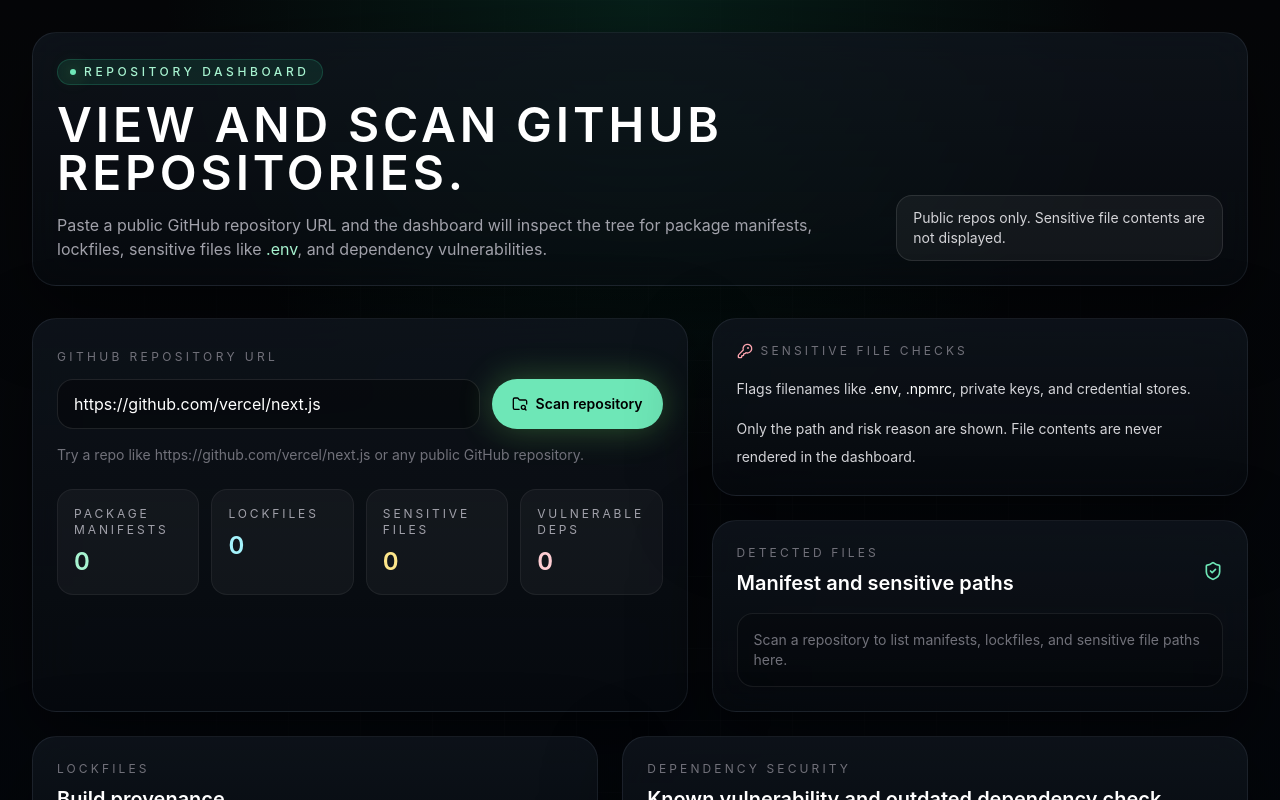
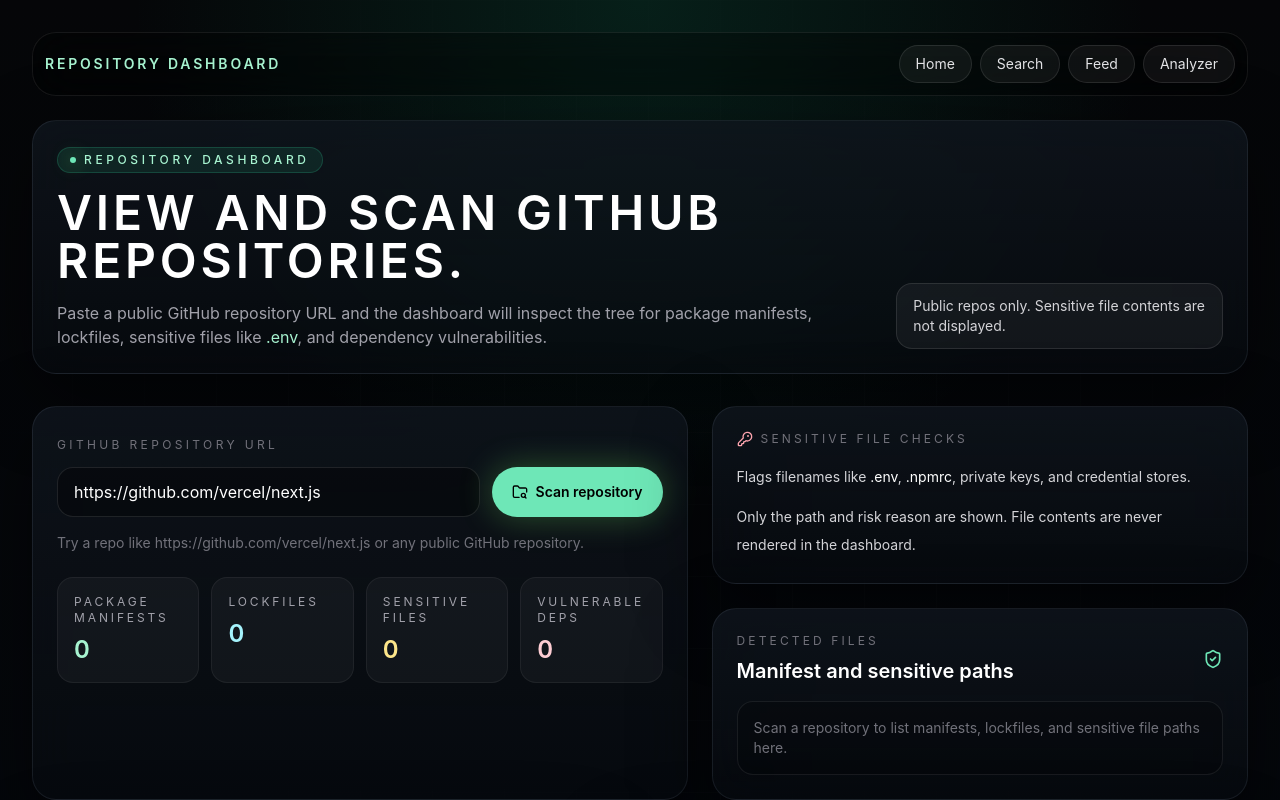
Before and after one commit to darkdevil3610/NpmJaagratha, a Next.js app: page /repository-dashboard in a window 1280 px wide. Shown: the top 800 px of the page. Built offline with nearby package versions, Linux system fonts and the light colour scheme.

Commit message:
feat: add navigation links to Repository Dashboard for improved user experience

```diff
--- a/app/repository-dashboard/page.tsx
+++ b/app/repository-dashboard/page.tsx
@@ -18,6 +18,14 @@
   const [loading, setLoading] = useState(false);
   const [error, setError] = useState<string | null>(null);
   const [result, setResult] = useState<RepositoryDashboardScanResponse | null>(null);
+
+  const navLinks = [
+    { label: 'Home', href: '/' },
+    { label: 'Search', href: '/search' },
+    { label: 'Feed', href: '/feed' },
+    { label: 'Analyzer', href: '/analyze' },
+
+  ];
 
   async function scanRepository(event: FormEvent<HTMLFormElement>) {
     event.preventDefault();
@@ -64,6 +72,25 @@
     <main className="relative overflow-hidden bg-[radial-gradient(circle_at_top,_rgba(16,185,129,0.14),_transparent_42%),linear-gradient(180deg,#050608_0%,#04070c_100%)]">
       <div className="absolute inset-0 opacity-35 grid-overlay" />
       <div className="relative mx-auto max-w-7xl px-4 py-8 sm:px-6 lg:px-8">
+        <div className="mb-6 flex flex-col gap-3 rounded-3xl border border-white/[0.08] bg-black/30 p-3 backdrop-blur-xl sm:flex-row sm:items-center sm:justify-between">
+          <div className="text-sm font-semibold uppercase tracking-[0.2em] text-emerald-200">Repository Dashboard</div>
+          <nav className="flex flex-wrap gap-2">
+            {navLinks.map((link) => (
+              <a
+                key={link.label}
+                href={link.href}
+                className={`rounded-full border px-4 py-2 text-sm transition ${
+                  link.href === '/repository-dashboard'
+                    ? 'border-emerald-400/25 bg-emerald-400/10 text-emerald-100'
+                    : 'border-white/10 bg-white/5 text-zinc-200 hover:border-emerald-300/25 hover:bg-white/10 hover:text-white'
+                }`}
+              >
+                {link.label}
+              </a>
+            ))}
+          </nav>
+        </div>
+
         <Panel className="mb-8 border-emerald-400/15 bg-black/30 p-6 backdrop-blur-xl">
           <div className="flex flex-col gap-4 lg:flex-row lg:items-end lg:justify-between">
             <div>
```
